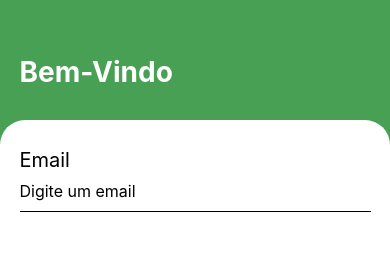
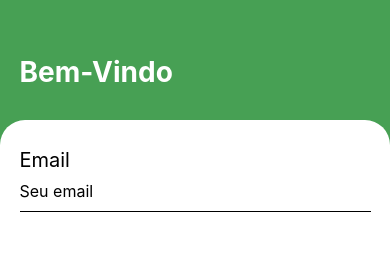
Before and after one commit to Felipecioccari/fineasy-app-expo, a React Native app: screen /SignIn in a window 390 px wide. Shown: the top 254 px of the page. Built offline with nearby package versions, Linux system fonts and the light colour scheme.

Commit message:
feat: Separação dos campos de TextImput

```diff
--- /dev/null
+++ b/src/components/InputText/index.js
@@ -0,0 +1,27 @@
+import react from 'react';
+import {Text, TextInput, StyleSheet, Alert,} from 'react-native';
+
+
+const InputText = (props) => {
+  return (
+    <TextInput
+      style={styles.input}
+      value={props.value}
+      onChangeText= {props.onChangeText}
+      placeholder= {props.placeholder}
+      keyboardType= {props.keyboardType}
+      secureTextEntry= {props.secureTextEntry}
+    />
+  );
+  }
+
+  const styles = StyleSheet.create({
+    input: {
+      borderBottomWidth: 1,
+      height: 40,
+      marginBottom: 12,
+      fontSize: 16,
+      color: 'black',
+    },
+  });
+export default InputText ;
--- a/src/pages/Home/index.js
+++ b/src/pages/Home/index.js
@@ -111,7 +111,6 @@ const styles = StyleSheet.create({
     width: 40,
   },
   headerButtonContent: {
-    fontSize: 16,
     maxWidth: '100%',
     maxHeight: '100%',
   },
--- a/src/pages/SignUp/index.js
+++ b/src/pages/SignUp/index.js
@@ -3,9 +3,9 @@ import {
   View,
   Text,
   StyleSheet,
-  TextInput,
   TouchableOpacity,
   KeyboardAvoidingView,
+  Alert,
 } from 'react-native';
 import {useNavigation} from '@react-navigation/native';
 import {AuthContext} from '../../context/auth';
@@ -13,6 +13,7 @@ import api from '../../services/index';
 import AsyncStorage from '@react-native-async-storage/async-storage';
 
 import * as Animatable from 'react-native';
+import InputText from '../../components/InputText';
 
 export default function () {
   const navigation = useNavigation();
@@ -24,8 +25,21 @@ export default function () {
   const [name, setName] = useState('');
 
   function handleSubmit() {
-    handleSignUp(name, email, password, confirmPassword, squad);
+  if (email && password){
+      if (validateEmail(email)) {
+        handleSignUp(name, email, password, confirmPassword, squad);
+      } else {
+        Alert.alert('Por favor digite um email valido');
+      }
+    }
+    else {
+      Alert.alert('Preencha todos os campos corretamente!');
+    }
   }
+  function validateEmail(email){
+    const regex = /^[a-zA-Z0-9._%+-]+@[a-zA-Z0-9.-]+\.[a-zA-Z]{3,}(\.br)?$/;
+    return regex.test(email);
+  };
 
   return (
     <View style={styles.container}>
@@ -41,14 +55,14 @@ export default function () {
         <Animatable.View animation="fadeInUp" style={styles.containerForm}>
           <KeyboardAvoidingView>
             <Text style={styles.title}>Nome</Text>
-            <TextInput
+            <InputText
               placeholder="Digite um name"
               style={styles.input}
               value={name}
               onChangeText={setName}
             />
             <Text style={styles.title}>Email</Text>
-            <TextInput
+            <InputText
               placeholder="Digite um email"
               style={styles.input}
               value={email}
@@ -56,7 +70,7 @@ export default function () {
               keyboardType="email-address"
             />
             <Text style={styles.title}>Senha</Text>
-            <TextInput
+            <InputText
               placeholder="Sua senha"
               style={styles.input}
               value={password}
@@ -64,7 +78,7 @@ export default function () {
               secureTextEntry
             />
             <Text style={styles.title}>Confirme sua senha</Text>
-            <TextInput
+            <InputText
               placeholder="Sua senha"
               style={styles.input}
               value={confirmPassword}
@@ -72,7 +86,7 @@ export default function () {
               secureTextEntry
             />
             <Text style={styles.title}>Squad</Text>
-            <TextInput
+            <InputText
               placeholder="Digite um Squad"
               style={styles.input}
               value={squad}
@@ -118,13 +132,6 @@ const styles = StyleSheet.create({
     marginTop: 28,
     color: 'black',
   },
-  input: {
-    borderBottomWidth: 1,
-    height: 40,
-    marginBottom: 12,
-    fontSize: 16,
-    color: 'black',
-  },
   buttonText: {
     color: '#FFF',
     fontSize: 18,
--- a/src/pages/Signin/index.js
+++ b/src/pages/Signin/index.js
@@ -13,25 +13,33 @@ import {AuthContext} from '../../context/auth';
 
 import * as Animatable from 'react-native';
 
+import InputText from '../../components/InputText';
+
 export default function SignIn() {
+
+  const [password, setPassword] = useState('');
   const [email, setEmail] = useState('');
-  const [password, setPassword] = useState('');
 
   const {handleLogin} = useContext(AuthContext);
 
   const navigation = useNavigation();
 
-  function handleSubmit() {
-    if (validateEmail(email)) {
-      handleLogin(email, password);
-    } else {
-      Alert.alert('Por favor digite um email valido');
-    }
-  }
-
-  function validateEmail(email) {
+  function validateEmail(email){
     const regex = /^[a-zA-Z0-9._%+-]+@[a-zA-Z0-9.-]+\.[a-zA-Z]{3,}(\.br)?$/;
     return regex.test(email);
+  };
+
+  function handleSubmit() {
+    if (email && password){
+      if (validateEmail(email)) {
+        handleLogin(email, password);
+      } else {
+        Alert.alert('Por favor digite um email valido');
+      }
+    }
+    else {
+      Alert.alert('Preencha todos os campos corretamente!');
+    }
   }
 
   return (
@@ -45,21 +53,20 @@ export default function SignIn() {
 
       <Animatable.View animation="fadeInUp" style={styles.containerForm}>
         <Text style={styles.title}>Email</Text>
-        <TextInput
-          placeholder="Digite um email"
-          style={styles.input}
+        <InputText
           value={email}
           onChangeText={setEmail}
           keyboardType="email-address"
+          placeholder="Seu email"
         />
 
         <Text style={styles.title}>Senha</Text>
-        <TextInput
+        <InputText
           placeholder="Sua senha"
           style={styles.input}
           value={password}
+          secureTextEntry={true}
           onChangeText={setPassword}
-          secureTextEntry
         />
 
         <TouchableOpacity
@@ -106,13 +113,7 @@ const styles = StyleSheet.create({
     marginTop: 28,
     color: 'black',
   },
-  input: {
-    borderBottomWidth: 1,
-    height: 40,
-    marginBottom: 12,
-    fontSize: 16,
-    color: 'black',
-  },
+
   button: {
     backgroundColor: '#A855A0',
     width: '100%',
```
